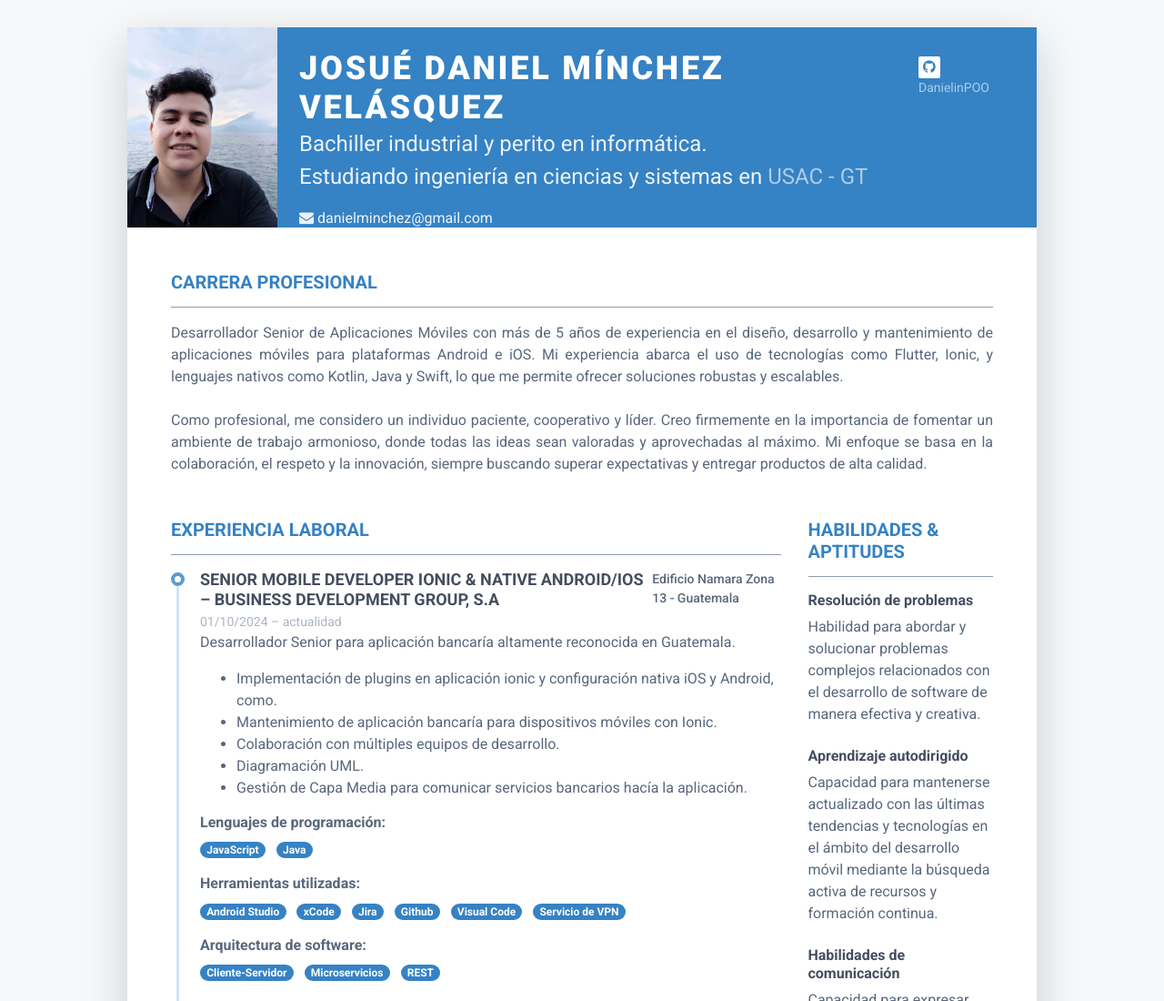
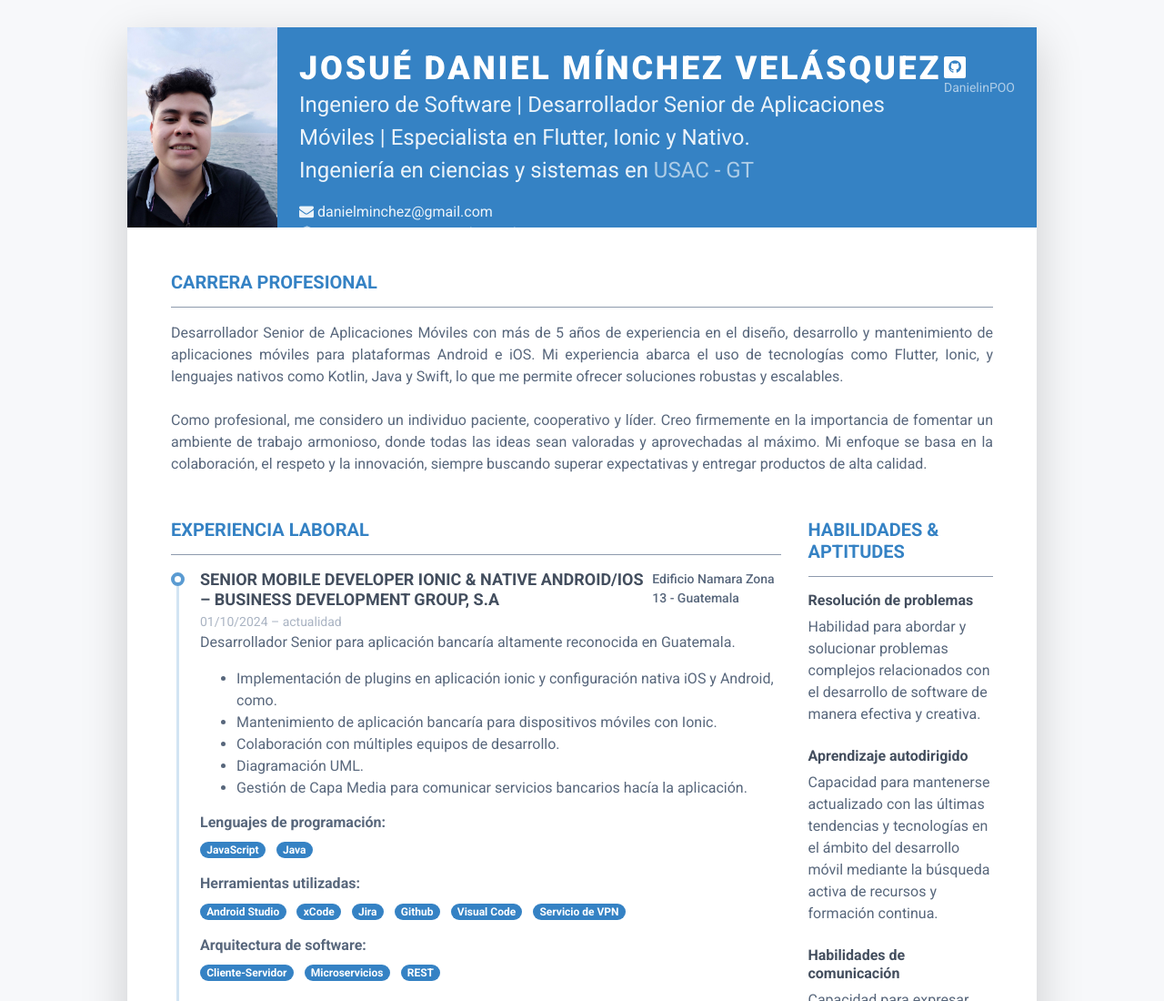
Before and after one commit to DanielinPOO/cv_web, a plain HTML site: page index.html in a window 1280 px wide. Shown: the top 1100 px of the page at 91% size. Drawn offline with Linux system fonts and the light colour scheme.

Commit message:
feat: titulo

```diff
--- a/index.html
+++ b/index.html
@@ -36,8 +36,8 @@
                             <div class="media-body p-4 d-flex flex-column flex-md-row mx-auto mx-lg-0">
                                 <div class="primary-info">
                                     <h1 class="name mt-0 mb-0 text-white text-uppercase">Josué Daniel Mínchez Velásquez</h1>
-                                    <div class="title mb-0">Bachiller industrial y perito en informática.</div>
-                                    <div class="title mb-3">Estudiando ingeniería en ciencias y sistemas en<a href="https://portal.ingenieria.usac.edu.gt/"> USAC - GT </a></div>
+                                    <div class="title mb-0">Ingeniero de Software | Desarrollador Senior de Aplicaciones Móviles | Especialista en Flutter, Ionic y Nativo.</div>
+                                    <div class="title mb-3">Ingeniería en ciencias y sistemas en<a href="https://portal.ingenieria.usac.edu.gt/"> USAC - GT </a></div>
                                     <ul class="list-unstyled">
 
                                         <li><i class="fa fa-envelope" data-fa-transform="    grow-3"></i> danielminchez@gmail.com</li>
```
